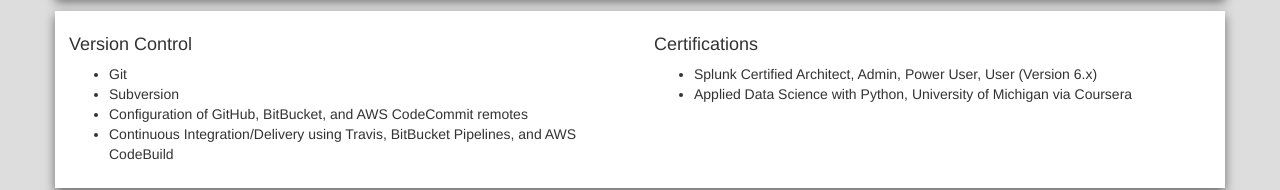
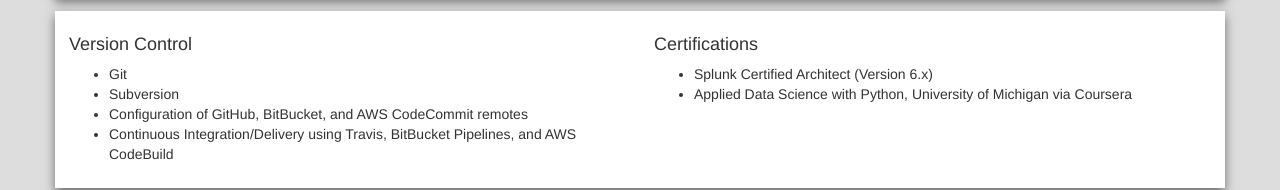
Before and after one commit to sodle/sodle.github.io, a plain HTML site: page index.html in a window 1280 px wide. Shown: the part 1037-1227 px from the top of the page. Drawn offline with Linux system fonts and the light colour scheme.

Commit message:
Update index.html

```diff
--- a/index.html
+++ b/index.html
@@ -150,7 +150,7 @@
     <div class="col-xs-6">
       <h4>Certifications</h4>
       <ul>
-        <li>Splunk Certified Architect, Admin, Power User, User (Version 6.x)</li>
+        <li>Splunk Certified Architect (Version 6.x)</li>
         <li>Applied Data Science with Python, University of Michigan via Coursera</li>
       </ul>
     </div>
```
